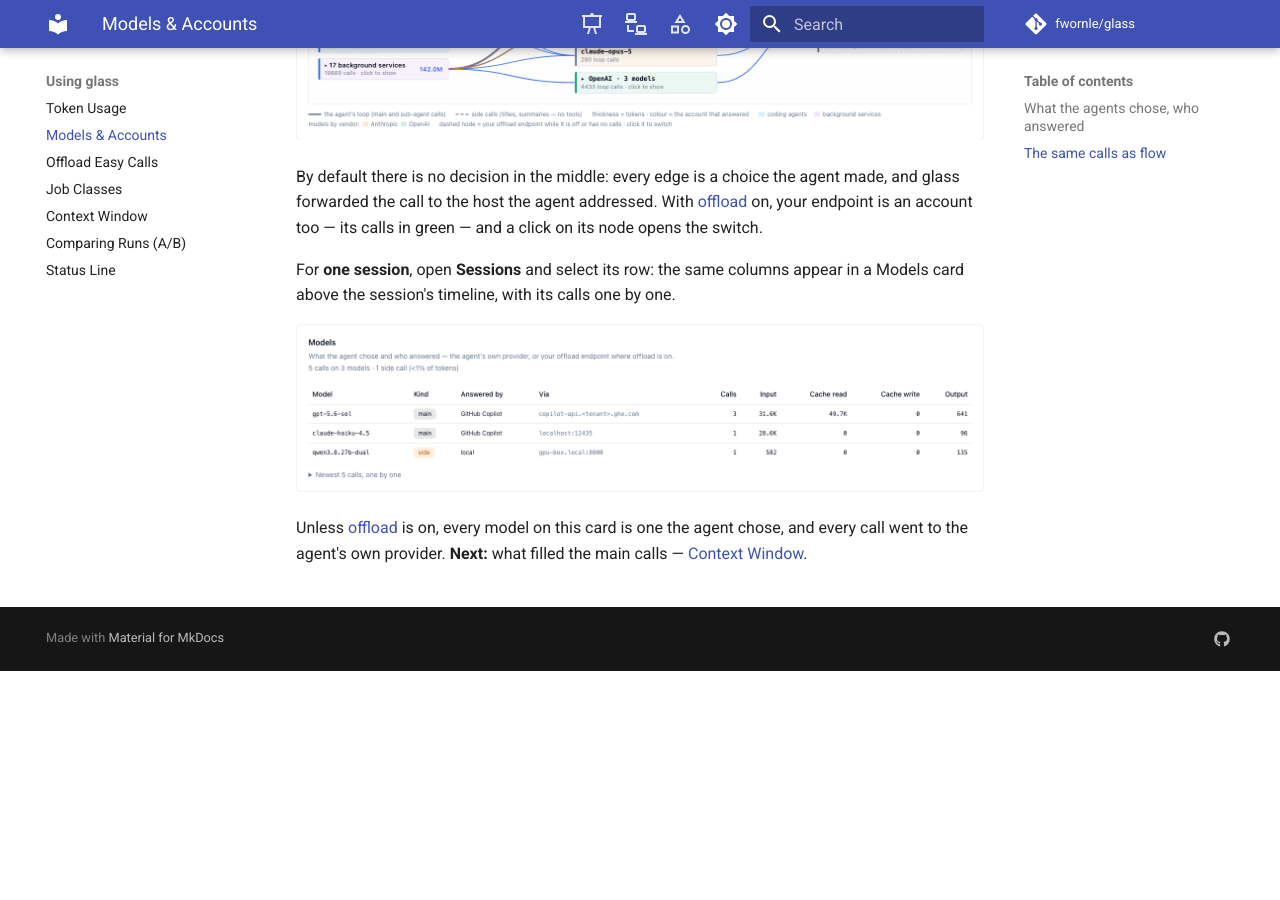
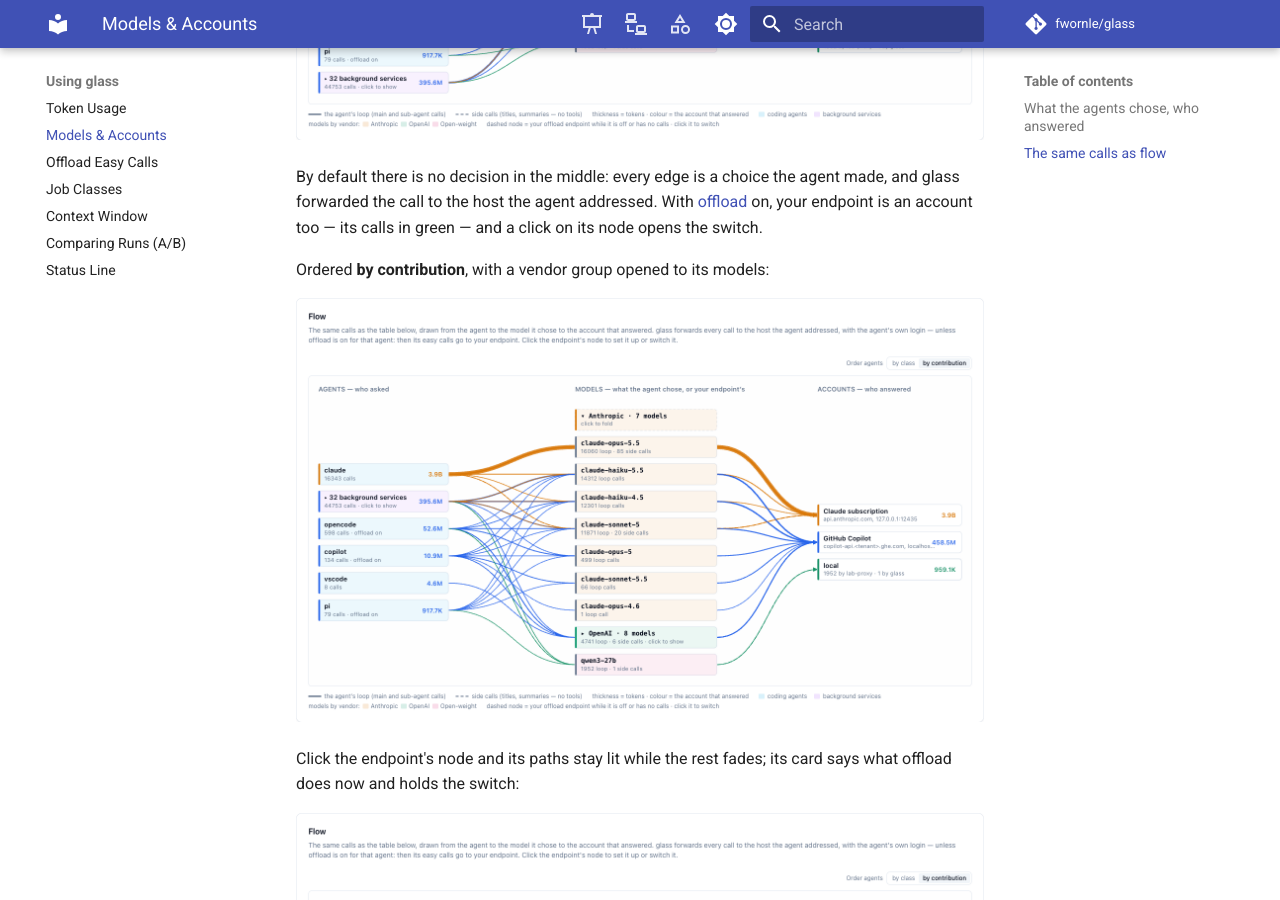
Before and after one commit to fwornle/glass, an MkDocs documentation site: the page built from docs/models.md, in a window 1280 px wide and 900 px high, scrolled down 1437 px. Built offline with MkDocs 1.6.1 and Material for MkDocs 9.7.7, drawn with Linux system fonts in a browser that asks for light colours; comment, search, counter and statistics services are not loaded; before the commit the page ends 2108 px from its top, so only the background shows below that.

Commit message:
extracted from coding@74b4f5a, rapid-llm-proxy@3ce60a6
Generated by coding/scripts/glass/extract.mjs from glass/manifest.yaml — do not edit by hand.

```diff
--- a/docs/_tiers/models.deep.md
+++ b/docs/_tiers/models.deep.md
@@ -44,6 +44,11 @@
   the per-agent split is in the table.
 - Accounts are merged by who answered, not by spelling: `github-copilot` and `gh-copilot`
   rows are one Copilot node.
+- One machine is one account node. Your [offload](offload.md) endpoint's node also takes
+  the calls another router — coding's LLM proxy, say — sent to the same host under its own
+  name, and every call under that name, even from before the host's address changed. Its
+  subtitle then counts calls by sender (`1952 by lab-proxy · 1 by glass`); the switch moves
+  glass's own calls only.
 
 coding's dashboard has a flow with the same left and right columns and a decision column in
 the middle — the router choosing an account per call. glass has no router, so the middle
--- a/docs/models.md
+++ b/docs/models.md
@@ -27,12 +27,21 @@
     chose, to the account that answered. Edge thickness is tokens; dashed edges are side
     calls. Hover a node to isolate its paths.
 
-    ![Models flow over 7 days: claude, pi, copilot, opencode and coding's background services, to models grouped by vendor (Anthropic opened, OpenAI folded), to the Claude subscription and GitHub Copilot; the offload endpoint dashed, with no calls in the window](images/ui-models-flow.png)
+    ![Models flow over 30 days: claude, opencode, copilot, vscode, pi and coding's background services, to models grouped by vendor (Anthropic and OpenAI folded, one open-weight model), to the Claude subscription, GitHub Copilot and the offload endpoint local in green, whose node counts 1952 calls by another router on the same machine and 1 by glass](images/ui-models-flow.png)
 
     By default there is no decision in the middle: every edge is a choice the agent made,
     and glass forwarded the call to the host the agent addressed. With
     [offload](offload.md) on, your endpoint is an account too — its calls in green — and a
     click on its node opens the switch.
+
+    Ordered **by contribution**, with a vendor group opened to its models:
+
+    ![Models flow over 30 days ordered by contribution: the Anthropic group opened to its seven models, OpenAI folded, one open-weight model answered by the offload endpoint local in green](images/ui-models-flow-anthropic.png)
+
+    Click the endpoint's node and its paths stay lit while the rest fades; its card says
+    what offload does now and holds the switch:
+
+    ![Models flow with the offload endpoint selected: its green paths from opencode, pi and coding's background services stay lit, and its card reads offload on, local reachable, with Turn offload off and Settings](images/ui-models-flow-endpoint-card.png)
 
     For **one session**, open **Sessions** and select its row: the same columns appear in a
     Models card above the session's timeline, with its calls one by one.
--- a/package.json
+++ b/package.json
@@ -1,6 +1,6 @@
 {
   "name": "glass",
-  "version": "0.1.72",
+  "version": "0.1.73",
   "description": "Token measurement and context-window insight for coding agents",
   "private": true,
   "type": "module",
```
Also changed, not shown: other parts of docs/_tiers/models.deep.md (+1 -1 lines), EXTRACTED.json (+10 -8 lines), docs/overview.md (+4 -4 lines), docs/images/ui-models-flow-anthropic.png (added), docs/images/ui-models-flow-endpoint-card.png (added), docs/images/ui-models-flow.png, docs/images/ui-session-models.png.
